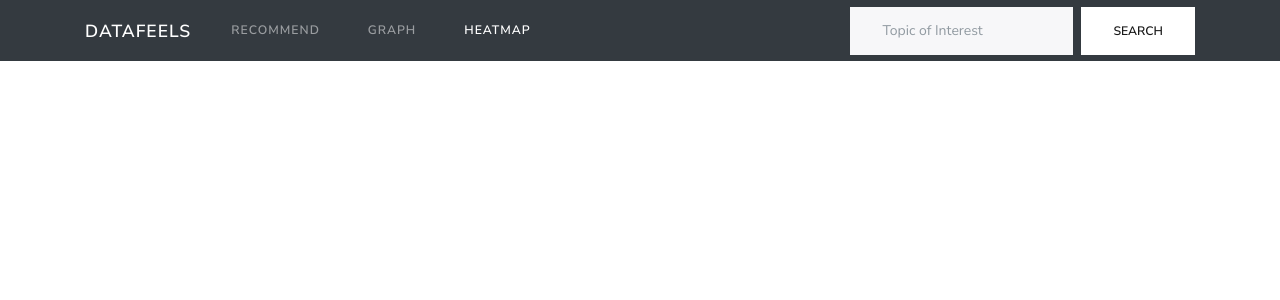
After one commit to JasonXian/DataFeels, a Django app: page /data/heatmap/1 in a window 1280 px wide. The commit adds this page. Shown: the top 300 px of the page. Run offline with Django 3.2, Linux system fonts and the light colour scheme; some libraries are stand-ins or nearby versions.

Commit message:
heatmap added

```diff
--- a/DataFeels/settings.py
+++ b/DataFeels/settings.py
@@ -23,7 +23,7 @@ BASE_DIR = os.path.dirname(os.path.dirname(os.path.abspath(__file__)))
 SECRET_KEY = 'nmee*69t*8v(b!1h7b0^ekh!+5@)imw$5+b(9j^2%(p)!3z79+'
 
 # SECURITY WARNING: don't run with debug turned on in production!
-DEBUG = False
+DEBUG = True
 
 ALLOWED_HOSTS = ['*']
 
--- /dev/null
+++ b/data/templates/data/heatmap.html
@@ -0,0 +1,47 @@
+<script src="https://code.jquery.com/jquery-3.3.1.slim.min.js" integrity="sha384-q8i/X+965DzO0rT7abK41JStQIAqVgRVzpbzo5smXKp4YfRvH+8abtTE1Pi6jizo" crossorigin="anonymous"></script>
+<script src="https://cdnjs.cloudflare.com/ajax/libs/popper.js/1.14.3/umd/popper.min.js" integrity="sha384-ZMP7rVo3mIykV+2+9J3UJ46jBk0WLaUAdn689aCwoqbBJiSnjAK/l8WvCWPIPm49" crossorigin="anonymous"></script>
+<script src="https://stackpath.bootstrapcdn.com/bootstrap/4.1.3/js/bootstrap.min.js" integrity="sha384-ChfqqxuZUCnJSK3+MXmPNIyE6ZbWh2IMqE241rYiqJxyMiZ6OW/JmZQ5stwEULTy" crossorigin="anonymous"></script>
+{% load static %}
+<link rel="stylesheet" type="text/css" href="{% static 'data/bootstrap_lux.min.css' %}">
+<link rel="stylesheet" type="text/css" href="{% static 'data/recommend.css' %}">
+<nav class="navbar navbar-expand-lg navbar-dark bg-dark">
+    <div class="container">
+        <a class="navbar-brand" href="#">DataFeels</a>
+        <button class="navbar-toggler" type="button" data-toggle="collapse" data-target="#navbarColor02" aria-controls="navbarColor02" aria-expanded="false" aria-label="Toggle navigation">
+            <span class="navbar-toggler-icon"></span>
+        </button>
+        <div class="collapse navbar-collapse" id="navbarColor02">
+            <ul class="navbar-nav mr-auto">
+                <li class="nav-item">
+                    <a class="nav-link" href="/data/recommend/{{ topic }}"> Recommend </a>
+                </li>
+                <li class="nav-item">
+                    <a class="nav-link" href="/data/graph/{{ topic }}"> Graph </a>
+                </li>
+                <li class="nav-item active">
+                    <a class="nav-link" href="#"> HeatMap <span class="sr-only">(current)</span></a>
+                </li>
+            </ul>
+            <div class="form-inline my-2 my-md-0">
+                <input class="form-control mr-sm-2" type="text" placeholder="Topic of Interest" id="searchQry">
+                <button class="btn btn-secondary my-2 my-sm-0" id="searchBtn">Search</button>
+            </div>
+        </div>
+    </div>
+</nav>
+<div class='tableauPlaceholder' id='viz1543109583518' style='position: relative'>
+    <noscript><a href='#'>
+    <img alt=' ' src='https:&#47;&#47;public.tableau.com&#47;static&#47;images&#47;Vi&#47;VisualizationofSentimentHQScores&#47;Sheet1&#47;1_rss.png' style='border: none' /></a></noscript><object class='tableauViz'  style='display:none;'><param name='host_url' value='https%3A%2F%2Fpublic.tableau.com%2F' /> <param name='embed_code_version' value='3' /> <param name='site_root' value='' /><param name='name' value='VisualizationofSentimentHQScores&#47;Sheet1' /><param name='tabs' value='no' /><param name='toolbar' value='yes' /><param name='static_image' value='https:&#47;&#47;public.tableau.com&#47;static&#47;images&#47;Vi&#47;VisualizationofSentimentHQScores&#47;Sheet1&#47;1.png' />
+    <param name='animate_transition' value='yes' /><param name='display_static_image' value='yes' /><param name='display_spinner' value='yes' />
+    <param name='display_overlay' value='yes' /><param name='display_count' value='yes' /><param name='filter' value='publish=yes' />
+    </object>
+</div>
+<script type='text/javascript'>
+    var divElement = document.getElementById('viz1543109583518');
+    var vizElement = divElement.getElementsByTagName('object')[0];
+    vizElement.style.width='100%';vizElement.style.height=(divElement.offsetWidth*0.75)+'px';
+    var scriptElement = document.createElement('script');
+    scriptElement.src = 'https://public.tableau.com/javascripts/api/viz_v1.js';
+    vizElement.parentNode.insertBefore(scriptElement, vizElement);
+</script>
+<script src="{% static 'data/search.js' %}"></script>
--- a/data/urls.py
+++ b/data/urls.py
@@ -6,4 +6,5 @@ urlpatterns = [
     path('', views.index, name='index'),
     path('recommend/<topic>', views.recommend, name='recommend'),
     path('graph/<topic>', views.graph, name='graph'),
+    path('heatmap/<topic>', views.heatmap, name='heatmap'),
 ]
--- a/data/views.py
+++ b/data/views.py
@@ -76,3 +76,6 @@ def recommend(request, topic):
 
 def graph(request, topic):
     return render(request, 'data/graph.html', data[topic]['graph'])
+
+def heatmap(request, topic):
+    return render(request, 'data/heatmap.html', {'topic': topic})
```
Also changed, not shown: data/templates/data/graph.html (+3 -4 lines), data/templates/data/recommend.html (+5 -2 lines).
